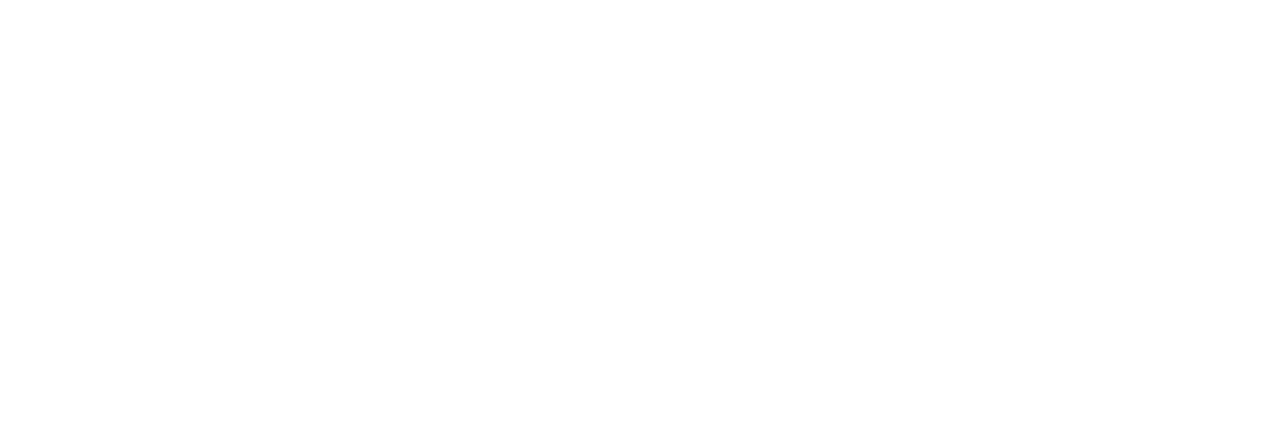
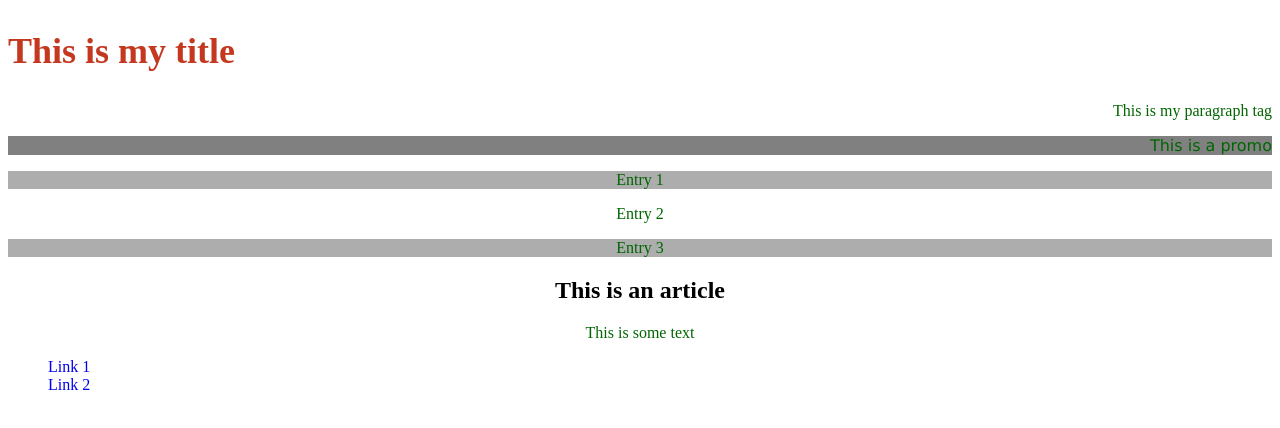
Before and after one commit to s-ranjit/week_5, a plain HTML site: page index.html in a window 1280 px wide. Drawn offline with Linux system fonts and the light colour scheme.

Commit message:
built index page and css
Updated both pages for default content

```diff
--- /dev/null
+++ b/css/main.css
@@ -0,0 +1,40 @@
+body {
+   /* background-color: chartreuse; */
+}
+
+/* Html selectors */
+h1 {
+    color: rgb(196, 56, 32);
+    font-size: 36px;
+}
+
+p{
+    color: #060;
+    text-align: right;
+}
+
+/* ID selector */
+#promo {
+    background-color: grey;
+    font-family: Verdana, Geneva, Tahoma, sans-serif;
+
+}
+
+/* Class Selector*/
+.jEntry {
+    background-color: rgb(173, 173, 173);
+}
+
+/* Grouping Selectors */
+article h2,
+article p {
+    text-align: center;
+}
+
+/* Dec Selectors */
+nav ul li {
+    list-style: none;
+}
+nav ul li a {
+    text-decoration: none;
+}
--- a/index.html
+++ b/index.html
@@ -4,6 +4,47 @@
     <meta charset="UTF-8" />
     <meta name="viewport" content="width=device-width, initial-scale=1.0" />
     <title>Learning CSS Basics</title>
+    <link href="css/main.css" rel="stylesheet" />
   </head>
-  <body></body>
+  <body>
+    <!---HTML Selector-->
+    <section>
+      <h1> This is my title</h1>
+      <p>This is my paragraph tag</p>
+    </section>
+    <!---Close HTML Selector-->
+
+    <section id="promo">
+      <p>This is a promo</p>
+    </section>
+    <!---Close ID Selector-->
+
+    <!---Class Selector-->
+    <article class="jEntry">
+      <p>Entry 1</p>
+    </article>
+    <article>
+      <p>Entry 2</p>
+    </article>
+    <article class="jEntry">
+      <p>Entry 3</p>
+    </article>
+
+    <!---Close Class Selector-->
+
+    <!--Grouping Selectors-->
+    <article>
+      <h2>This is an article</h2>
+      <p>This is some text</p>
+    </article>
+    <!---Close Grouping Selector-->
+
+    <!--DES Selectors-->
+    <nav>
+      <ul>
+        <li><a href="#">Link 1</a></li>
+        <li><a href="#">Link 2</a></li>
+      </ul>
+    </nav>
+  </body>
 </html>
```
